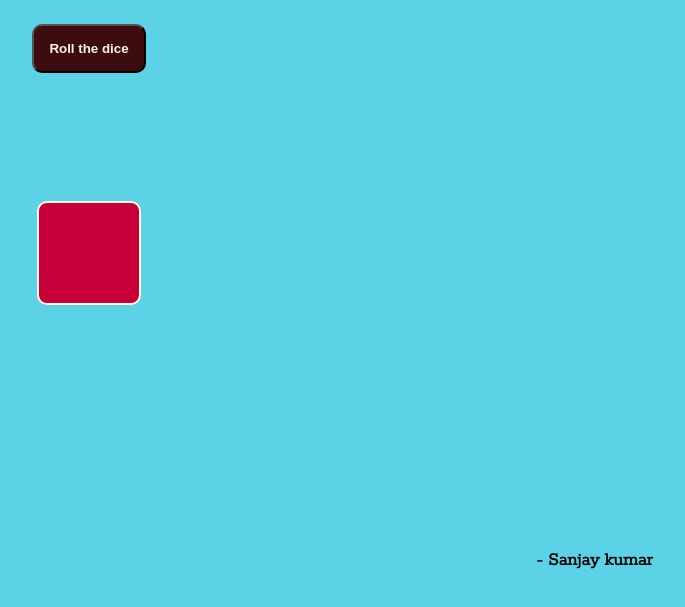
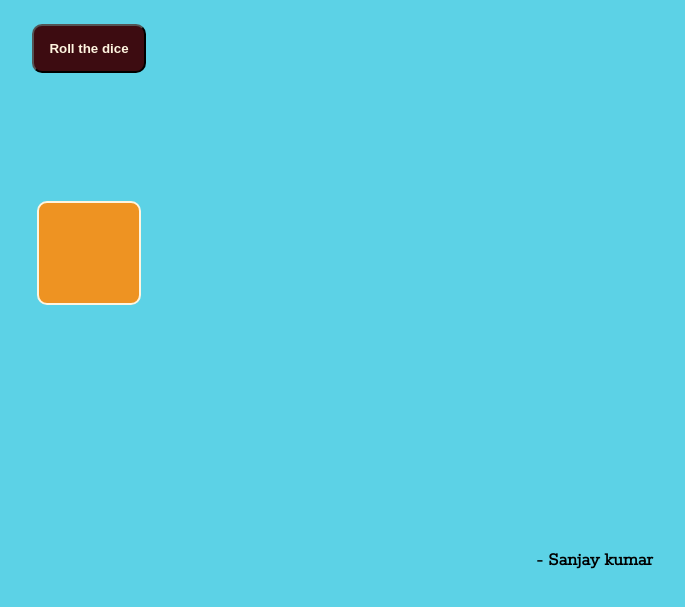
Before and after one commit to Coding-Sanjay/Dice, a plain HTML site: page index.html in a window 1280 px wide. Shown: the part 85-692 px from the top of the page, without its empty margins (551-1236 px from the left). Drawn offline with Linux system fonts and the light colour scheme.

Commit message:
Update index.html
Signed-off-by: Coding-Sanjay <145554267+Coding-Sanjay@users.noreply.github.com>

```diff
--- a/index.html
+++ b/index.html
@@ -52,7 +52,7 @@
             position: relative;
             width: 100px;
             height: 100px;
-            background-color: #C70039;
+            background-color: #EE9322;
             border: 2px solid #FFF5E0;
             border-radius: 10px;
             transition-duration: 2.1s;
```
